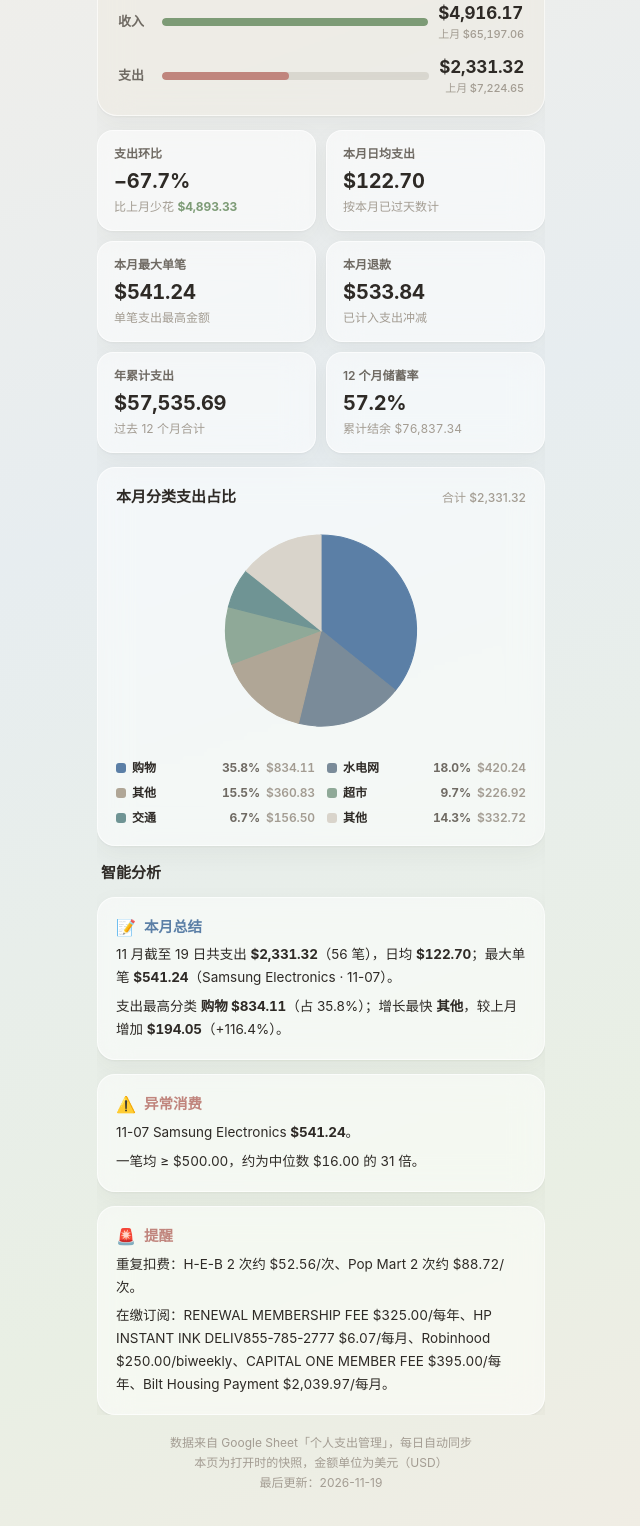
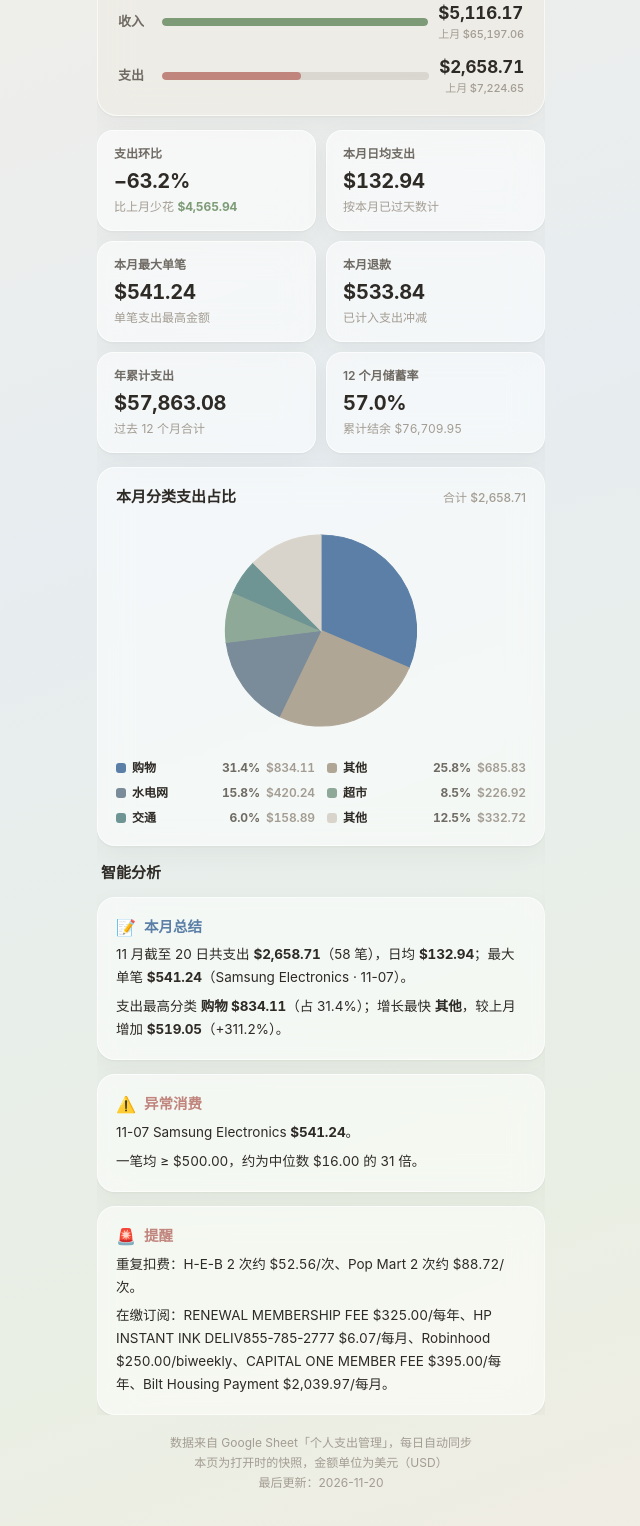
Before and after one commit to Clayyyyyyyy/expense-dashboard, a plain HTML site: page index.html in a window 1280 px wide. Shown: the part 270-1796 px from the top of the page, without its empty margins (319-959 px from the left). Drawn offline with Linux system fonts and the light colour scheme.

Commit message:
chore: daily dashboard refresh

```diff
--- a/index.html
+++ b/index.html
@@ -382,17 +382,17 @@
         <!-- 本月结余 -->
         <section class="hero" aria-label="本月结余总览">
           <div class="label">本月结余</div>
-          <div class="big num"><span class="cur">$</span>2,584.85</div>
+          <div class="big num"><span class="cur">$</span>2,457.46</div>
           <div class="io">
             <div class="io-row">
               <span class="tag">收入</span>
               <div class="track"><i class="fill-in" data-w="100"></i></div>
-              <span class="amt num">$4,916.17<small>上月 $65,197.06</small></span>
+              <span class="amt num">$5,116.17<small>上月 $65,197.06</small></span>
             </div>
             <div class="io-row">
               <span class="tag">支出</span>
-              <div class="track"><i class="fill-out" data-w="47.4"></i></div>
-              <span class="amt num">$2,331.32<small>上月 $7,224.65</small></span>
+              <div class="track"><i class="fill-out" data-w="52.0"></i></div>
+              <span class="amt num">$2,658.71<small>上月 $7,224.65</small></span>
             </div>
           </div>
         </section>
@@ -401,12 +401,12 @@
         <section class="grid" aria-label="核心指标">
           <div class="stat">
             <div class="k">支出环比</div>
-            <div class="v num">−67.7%</div>
-            <div class="d">比上月少花 <span class="down num">$4,893.33</span></div>
+            <div class="v num">−63.2%</div>
+            <div class="d">比上月少花 <span class="down num">$4,565.94</span></div>
           </div>
           <div class="stat">
             <div class="k">本月日均支出</div>
-            <div class="v num">$122.70</div>
+            <div class="v num">$132.94</div>
             <div class="d">按本月已过天数计</div>
           </div>
           <div class="stat">
@@ -421,19 +421,19 @@
           </div>
           <div class="stat">
             <div class="k">年累计支出</div>
-            <div class="v num">$57,535.69</div>
+            <div class="v num">$57,863.08</div>
             <div class="d">过去 12 个月合计</div>
           </div>
           <div class="stat">
             <div class="k">12 个月储蓄率</div>
-            <div class="v num">57.2%</div>
-            <div class="d">累计结余 <span class="num">$76,837.34</span></div>
+            <div class="v num">57.0%</div>
+            <div class="d">累计结余 <span class="num">$76,709.95</span></div>
           </div>
         </section>
 
         <!-- 本月分类支出占比（2D 饼图） -->
         <section class="card" aria-label="本月分类支出占比">
-          <h2>本月分类支出占比 <span class="sub">合计 $2,331.32</span></h2>
+          <h2>本月分类支出占比 <span class="sub">合计 $2,658.71</span></h2>
           <div class="chart-box" id="pieChart"></div>
           <div class="pie-legend" id="pieLegend"></div>
         </section>
@@ -442,8 +442,8 @@
         <h2 class="group-title">智能分析</h2>
         <section class="card insight-card c-blue" aria-label="本月总结">
           <h3><span class="ic">📝</span>本月总结</h3>
-          <p>11 月截至 19 日共支出 <b class="num">$2,331.32</b>（56 笔），日均 <b class="num">$122.70</b>；最大单笔 <b class="num">$541.24</b>（Samsung Electronics · 11-07）。</p>
-          <p>支出最高分类 <b>购物 <span class="num">$834.11</span></b>（占 35.8%）；增长最快 <b>其他</b>，较上月增加 <b class="num">$194.05</b>（+116.4%）。</p>
+          <p>11 月截至 20 日共支出 <b class="num">$2,658.71</b>（58 笔），日均 <b class="num">$132.94</b>；最大单笔 <b class="num">$541.24</b>（Samsung Electronics · 11-07）。</p>
+          <p>支出最高分类 <b>购物 <span class="num">$834.11</span></b>（占 31.4%）；增长最快 <b>其他</b>，较上月增加 <b class="num">$519.05</b>（+311.2%）。</p>
         </section>
         <section class="card insight-card c-red" aria-label="异常消费">
           <h3><span class="ic">⚠️</span>异常消费</h3>
@@ -465,7 +465,7 @@
         <section class="card" aria-label="本月支出分类明细">
           <h2>支出分类 <span class="sub">本月</span></h2>
           <div id="cats"></div>
-          <div class="cat-total"><span>合计</span><span class="num">$2,331.32</span></div>
+          <div class="cat-total"><span>合计</span><span class="num">$2,658.71</span></div>
         </section>
 
         <!-- Top 10 单笔 -->
@@ -482,7 +482,7 @@
 
         <!-- 最近 30 天 -->
         <section class="card" aria-label="最近 30 天每日支出">
-          <h2>最近 30 天支出 <span class="sub">10-23 至 11-19</span></h2>
+          <h2>最近 30 天支出 <span class="sub">10-22 至 11-18</span></h2>
           <div class="chart-box" id="dailyChart"></div>
           <div class="daily-info" id="dailyInfo" aria-live="polite"><span class="d-date" id="dailyDate"></span><span class="d-amt num" id="dailyAmt"></span></div>
           <div class="daily-note">11-12 单日最高 $455.39。</div>
@@ -516,9 +516,9 @@
           <div class="mrow head"><span>月份</span><span>收入</span><span>支出</span><span>结余 · 储蓄率</span></div>
           <div class="mrow total-top">
             <span>12 个月合计</span>
-            <span class="num">$134,373.03</span>
-            <span class="num">$57,535.69</span>
-            <span class="bal num pos">+$76,837.34<span class="rate">储蓄率 57.2%</span></span>
+            <span class="num">$134,573.03</span>
+            <span class="num">$57,863.08</span>
+            <span class="bal num pos">+$76,709.95<span class="rate">储蓄率 57.0%</span></span>
           </div>
           <div id="months"></div>
         </section>
@@ -529,21 +529,21 @@
       <footer>
         数据来自 Google Sheet「个人支出管理」，每日自动同步<br />
         本页为打开时的快照，金额单位为美元（USD）<br />
-        最后更新：<span id="lastUpdate">2026-11-19</span>
+        最后更新：<span id="lastUpdate">2026-11-20</span>
       </footer>
     </main>
 
     <script>
       var CATS = [
-        { name: "购物", amt: 834.11, pct: 35.8, color: "#5b7fa6" },
-        { name: "水电网", amt: 420.24, pct: 18.0, color: "#7a8b99" },
-        { name: "其他", amt: 360.83, pct: 15.5, color: "#b0a696" },
-        { name: "超市", amt: 226.92, pct: 9.7, color: "#8fa998" },
-        { name: "交通", amt: 156.50, pct: 6.7, color: "#6f9494" },
-        { name: "餐饮", amt: 136.47, pct: 5.9, color: "#bfa05a" },
-        { name: "娱乐", amt: 103.75, pct: 4.5, color: "#cfa3a0" },
-        { name: "转账", amt: 50.00, pct: 2.1, color: "#7d9b76" },
-        { name: "医疗", amt: 42.50, pct: 1.8, color: "#c0857d" },
+        { name: "购物", amt: 834.11, pct: 31.4, color: "#5b7fa6" },
+        { name: "其他", amt: 685.83, pct: 25.8, color: "#b0a696" },
+        { name: "水电网", amt: 420.24, pct: 15.8, color: "#7a8b99" },
+        { name: "超市", amt: 226.92, pct: 8.5, color: "#8fa998" },
+        { name: "交通", amt: 158.89, pct: 6.0, color: "#6f9494" },
+        { name: "餐饮", amt: 136.47, pct: 5.1, color: "#bfa05a" },
+        { name: "娱乐", amt: 103.75, pct: 3.9, color: "#cfa3a0" },
+        { name: "转账", amt: 50.00, pct: 1.9, color: "#7d9b76" },
+        { name: "医疗", amt: 42.50, pct: 1.6, color: "#c0857d" },
         { name: "旅行", amt: 0.00, pct: 0.0, color: "#a08b74" },
         { name: "房租", amt: 0.00, pct: 0.0, color: "#c9c2b4" },
         { name: "订阅", amt: 0.00, pct: 0.0, color: "#c9c2b4" }
@@ -560,31 +560,32 @@
         { m: "8月", inc: 8701.55, exp: 2285.10, bal: 6416.45 },
         { m: "9月", inc: 8362.80, exp: 10288.40, bal: -1925.60 },
         { m: "10月", inc: 65197.06, exp: 7224.65, bal: 57972.41 },
-        { m: "11月", inc: 4916.17, exp: 2331.32, bal: 2584.85, cur: true }
+        { m: "11月", inc: 5116.17, exp: 2658.71, bal: 2457.46, cur: true }
       ];
 
       var TOP10 = [
         { d: "11-07", name: "Samsung Electronics", amt: 541.24, cat: "购物" },
         { d: "11-14", name: "Capital One Member Fee", amt: 395.00, cat: "其他" },
+        { d: "11-18", name: "Renewal Membership Fee", amt: 325.00, cat: "其他" },
         { d: "11-03", name: "At&T", amt: 280.10, cat: "水电网" },
         { d: "11-12", name: "Alipay* Shanghai", amt: 237.56, cat: "购物" },
         { d: "11-12", name: "Teddy Baldassarre", amt: 194.85, cat: "购物" },
         { d: "11-05", name: "Ai Family Dental", amt: 134.50, cat: "医疗" },
         { d: "11-05", name: "Costco", amt: 131.96, cat: "超市" },
         { d: "11-04", name: "Amazon", amt: 111.23, cat: "购物" },
-        { d: "11-14", name: "Rhythm Energy", amt: 93.69, cat: "水电网" },
-        { d: "11-01", name: "Costco", amt: 63.78, cat: "超市" }
+        { d: "11-14", name: "Rhythm Energy", amt: 93.69, cat: "水电网" }
       ];
 
       var MERCHANTS = [
         { name: "Samsung Electronics", amt: 541.24, cnt: 1, cat: "购物" },
         { name: "Capital One Member Fee", amt: 395.00, cnt: 1, cat: "其他" },
         { name: "At&T", amt: 326.55, cnt: 2, cat: "水电网" },
-        { name: "Costco", amt: 262.67, cnt: 7, cat: "超市" },
-        { name: "Alipay* Shanghai", amt: 237.56, cnt: 1, cat: "购物" }
+        { name: "Renewal Membership Fee", amt: 325.00, cnt: 1, cat: "其他" },
+        { name: "Costco", amt: 262.67, cnt: 7, cat: "超市" }
       ];
 
       var DAILY = [
+        ["10-22", 63.12],
         ["10-23", 91.37],
         ["10-24", 157.04],
         ["10-25", 89.43],
@@ -610,17 +611,18 @@
         ["11-14", 168.37],
         ["11-15", 43.08],
         ["11-16", 11.75],
-        ["11-17", 66.86],
-        ["11-18", 15.00],
-        ["11-19", 50.00]
+        ["11-17", 60.52],
+        ["11-18", 398.73]
       ];
 
       var TXS = [
-        { d: "11-19", name: "Zelle Transfer Conf#", amt: 50.00, cat: "转账" },
+        { d: "11-18", name: "99 Ranch Market", amt: 6.34, cat: "超市" },
         { d: "11-18", name: "Blink Charging", amt: 15.00, cat: "交通" },
+        { d: "11-18", name: "Zelle Payment To", amt: 50.00, cat: "转账" },
+        { d: "11-18", name: "Blink Charging", amt: 2.39, cat: "交通" },
+        { d: "11-18", name: "Renewal Membership Fee", amt: 325.00, cat: "其他" },
         { d: "11-17", name: "Costco", amt: 14.60, cat: "超市" },
         { d: "11-17", name: "Costco", amt: 45.92, cat: "交通" },
-        { d: "11-17", name: "99 Ranch Market", amt: 6.34, cat: "超市" },
         { d: "11-16", name: "Costco", amt: -54.11, cat: "超市" },
         { d: "11-16", name: "Blink Charging", amt: 15.00, cat: "交通" },
         { d: "11-16", name: "Blink Charging Co Us", amt: -12.33, cat: "其他" },
@@ -628,9 +630,7 @@
         { d: "11-16", name: "Blink Charging", amt: 2.67, cat: "交通" },
         { d: "11-16", name: "Costco", amt: 14.60, cat: "超市" },
         { d: "11-15", name: "Whole Foods", amt: 21.59, cat: "超市" },
-        { d: "11-15", name: "Uber Eats", amt: 21.49, cat: "餐饮" },
-        { d: "11-14", name: "Rhythm Energy", amt: 93.69, cat: "水电网" },
-        { d: "11-14", name: "Blink Charging Co Us", amt: -10.89, cat: "其他" }
+        { d: "11-15", name: "Uber Eats", amt: 21.49, cat: "餐饮" }
       ];
 
       function fmt(n) {
@@ -649,12 +649,12 @@
       /* 2D pie chart — overview (hand-built SVG, no chart library) */
       (function buildPie() {
         var PIE = [
-          { name: "购物", pct: 35.8, amt: 834.11, color: "#5b7fa6", dark: "#496685" },
-          { name: "水电网", pct: 18.0, amt: 420.24, color: "#7a8b99", dark: "#626f7a" },
-          { name: "其他", pct: 15.5, amt: 360.83, color: "#b0a696", dark: "#8d8578" },
-          { name: "超市", pct: 9.7, amt: 226.92, color: "#8fa998", dark: "#72877a" },
-          { name: "交通", pct: 6.7, amt: 156.50, color: "#6f9494", dark: "#597676" },
-          { name: "其他", pct: 14.3, amt: 332.72, color: "#d9d4cb", dark: "#aeaaa2" }
+          { name: "购物", pct: 31.4, amt: 834.11, color: "#5b7fa6", dark: "#496685" },
+          { name: "其他", pct: 25.8, amt: 685.83, color: "#b0a696", dark: "#8d8578" },
+          { name: "水电网", pct: 15.8, amt: 420.24, color: "#7a8b99", dark: "#626f7a" },
+          { name: "超市", pct: 8.5, amt: 226.92, color: "#8fa998", dark: "#72877a" },
+          { name: "交通", pct: 6.0, amt: 158.89, color: "#6f9494", dark: "#597676" },
+          { name: "其他", pct: 12.5, amt: 332.72, color: "#d9d4cb", dark: "#aeaaa2" }
       ];
         var cx = 176, cy = 100, rO = 82;
         var GAP = 0;
@@ -854,7 +854,7 @@
                (MONTHS[i].bal < 0 ? cRed : cBlue) + '" stroke="' + (dark ? "#292623" : "#ffffff") + '" stroke-width="1.4"/>';
         });
         var oct = pts[n - 1];
-        s += '<text x="' + (oct[0] - 2) + '" y="' + (Y(4916.17) - 5) + '" font-size="9.5" font-weight="700" text-anchor="end" fill="' + cGreen + '">$4,916</text>';
+        s += '<text x="' + (oct[0] - 2) + '" y="' + (Y(5116.17) - 5) + '" font-size="9.5" font-weight="700" text-anchor="end" fill="' + cGreen + '">$5,116</text>';
         document.getElementById("chart").innerHTML =
           '<svg viewBox="0 0 ' + W + ' ' + H + '" role="img" aria-label="每月收入、支出柱状图与结余折线图">' + s + "</svg>";
       })();
@@ -891,7 +891,7 @@
         s += '<line x1="' + left + '" x2="' + (W - right) + '" y1="' + zeroY + '" y2="' + zeroY +
              '" stroke="' + cTxt + '" stroke-width="1" opacity=".55"/>';
         /* peak label (09-25) */
-        var peakX = left + slot * 20 + slot / 2;
+        var peakX = left + slot * 21 + slot / 2;
         s += '<text x="' + peakX + '" y="' + (Y(max) - 4) + '" font-size="9" font-weight="700" text-anchor="middle" fill="' + cRed + '">$455</text>';
         /* sparse date labels */
         [0, 8, 17, 27].forEach(function (i) {
```
